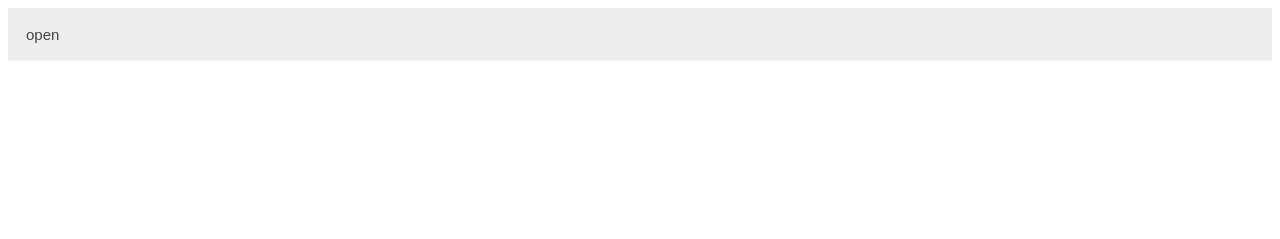
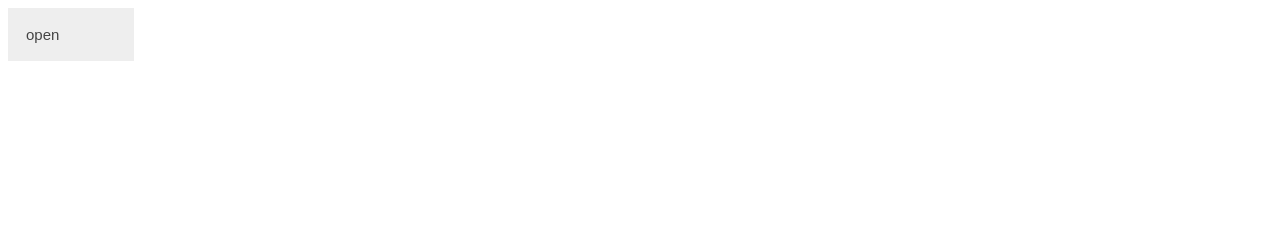
Before and after one commit to unblocked-gamess/unblocked-games, a plain HTML site: page Misc/Menu/index.html in a window 1280 px wide. Drawn offline with Linux system fonts and the light colour scheme.

Commit message:
Update index.html

```diff
--- a/Misc/Menu/index.html
+++ b/Misc/Menu/index.html
@@ -8,7 +8,7 @@
   color: #444;
   cursor: pointer;
   padding: 18px;
-  width: 100%;
+  width: 10%;
   border: none;
   text-align: left;
   outline: none;
```
